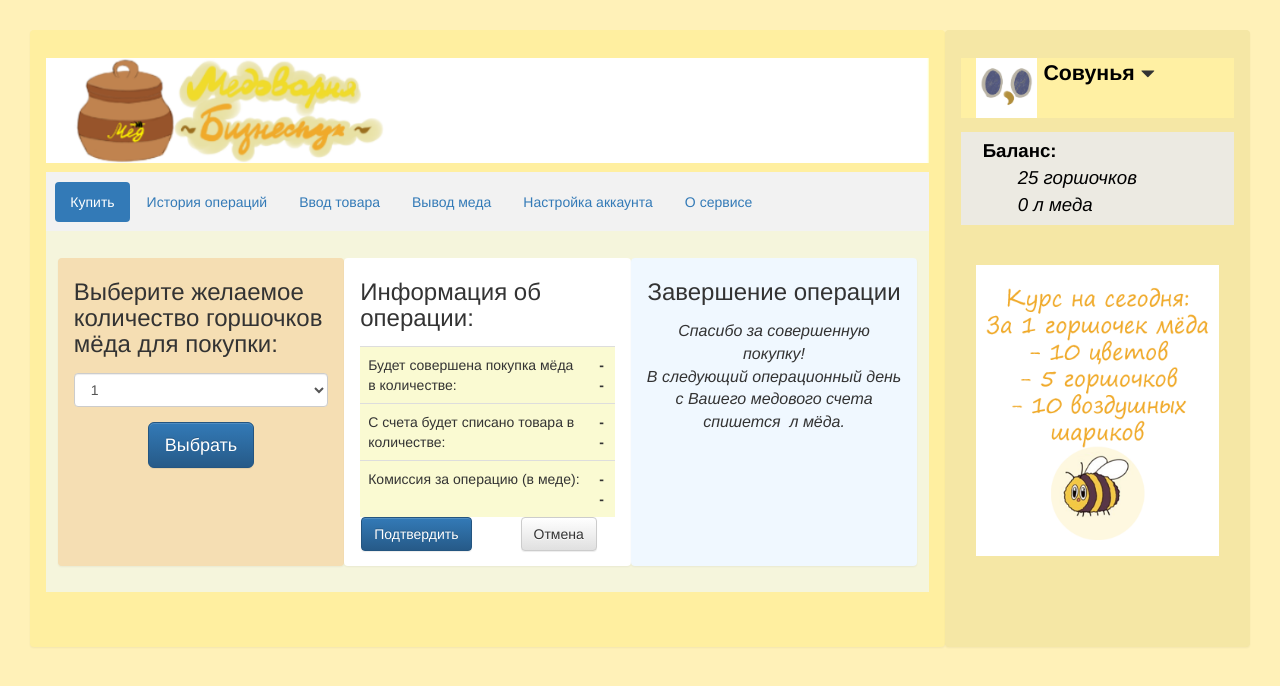
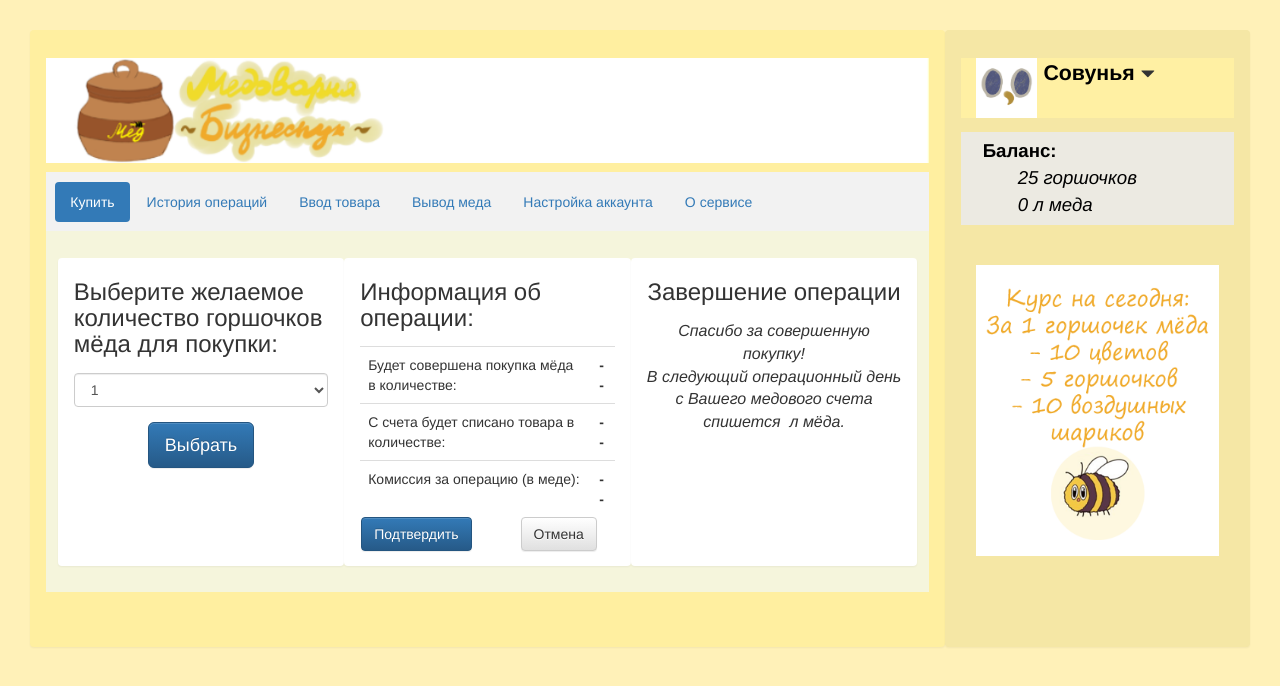
Before and after one commit to kpodranyuk/business-the-pooh, a website: page static/resources/userLk.html in a window 1280 px wide. Drawn offline with nearby package versions, Linux system fonts and the light colour scheme; files that its build step writes are made by us from their sources; files whose address does not match are found by name.

Commit message:
Изменены цвета блоков во вкладке покупки.

```diff
--- a/static/resources/userLk.html
+++ b/static/resources/userLk.html
@@ -56,7 +56,7 @@
               <div id="buy" class="tab-pane fade  in active">
                 <div class="container col-xs-12 col-sm-12 col-md-12 col-lg-12" style="background-color:beige; padding:20pt">
                   <div class="row content my-row" style="display: table">
-                    <div class="col-xs-4 col-sm-4 col-md-4 col-lg-4 panel" style="background-color:wheat">
+                    <div class="col-xs-4 col-sm-4 col-md-4 col-lg-4 panel" style="background-color:white">
                       <div class="form-group">
                         <label for="sel1">
                           <h3> Выберите желаемое количество горшочков мёда для покупки:</h3>
@@ -69,7 +69,7 @@
                         </select>
                       </div>
                       <div class="row content">
-                        <div class="col-xs-12 col-sm-12 col-md-12 col-lg-12 text-center" style="background-color:wheat">
+                        <div class="col-xs-12 col-sm-12 col-md-12 col-lg-12 text-center">
                           <button class="btn btn-lg btn-primary">Выбрать</button>
                         </div>
                       </div>
@@ -79,7 +79,7 @@
                         <h3> Информация об операции:</h3>
                       </label>
                       <div class="table-responsive" id="res">
-                        <table class="table" style="background-color:lightgoldenrodyellow">
+                        <table class="table" style="background-color:white">
                           <tbody>
                             <tr>
                               <td>Будет совершена покупка мёда в количестве:</td>
@@ -105,7 +105,7 @@
                         </div>
                       </div>
                     </div>
-                    <div class="col-xs-4 col-sm-4 col-md-4 col-lg-4 panel text-center" style="background-color:aliceblue">
+                    <div class="col-xs-4 col-sm-4 col-md-4 col-lg-4 panel text-center" style="background-color:white">
                       <label>
                         <h3>Завершение операции</h3>
                       </label>
```
